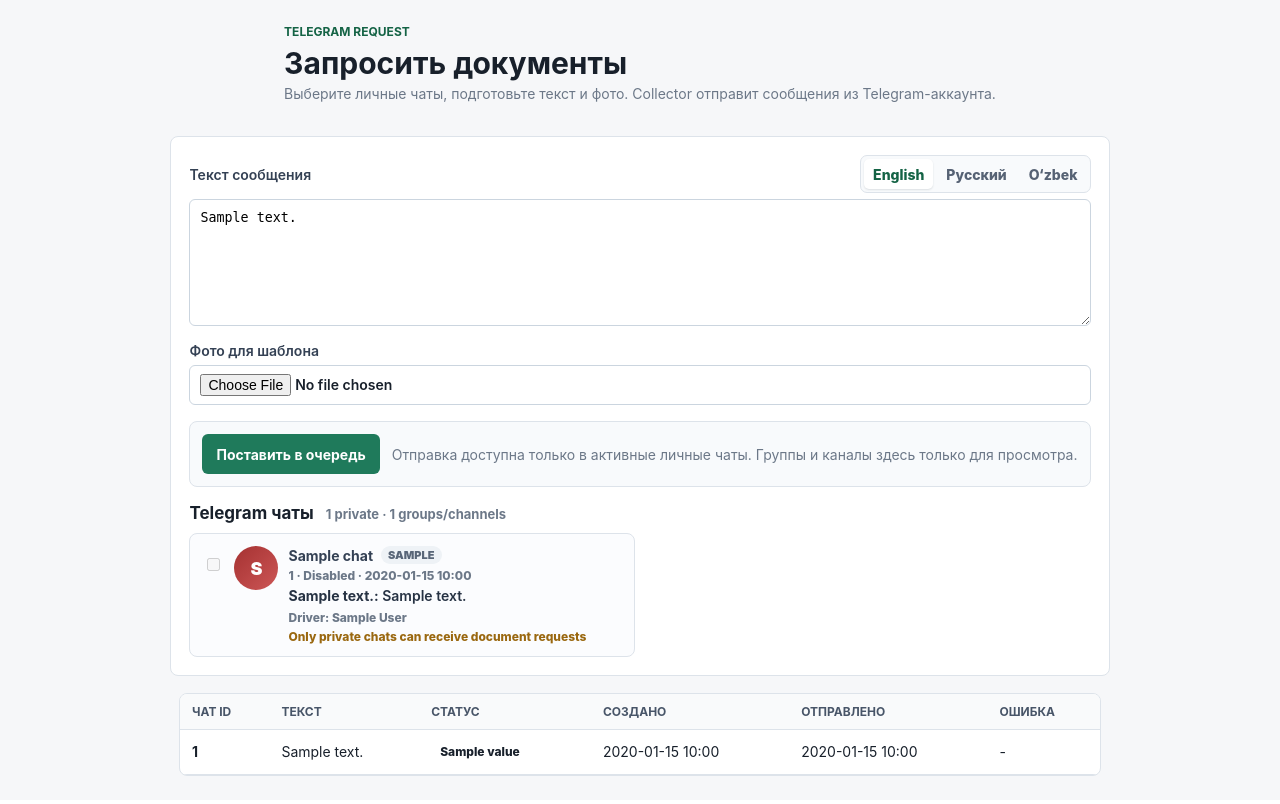
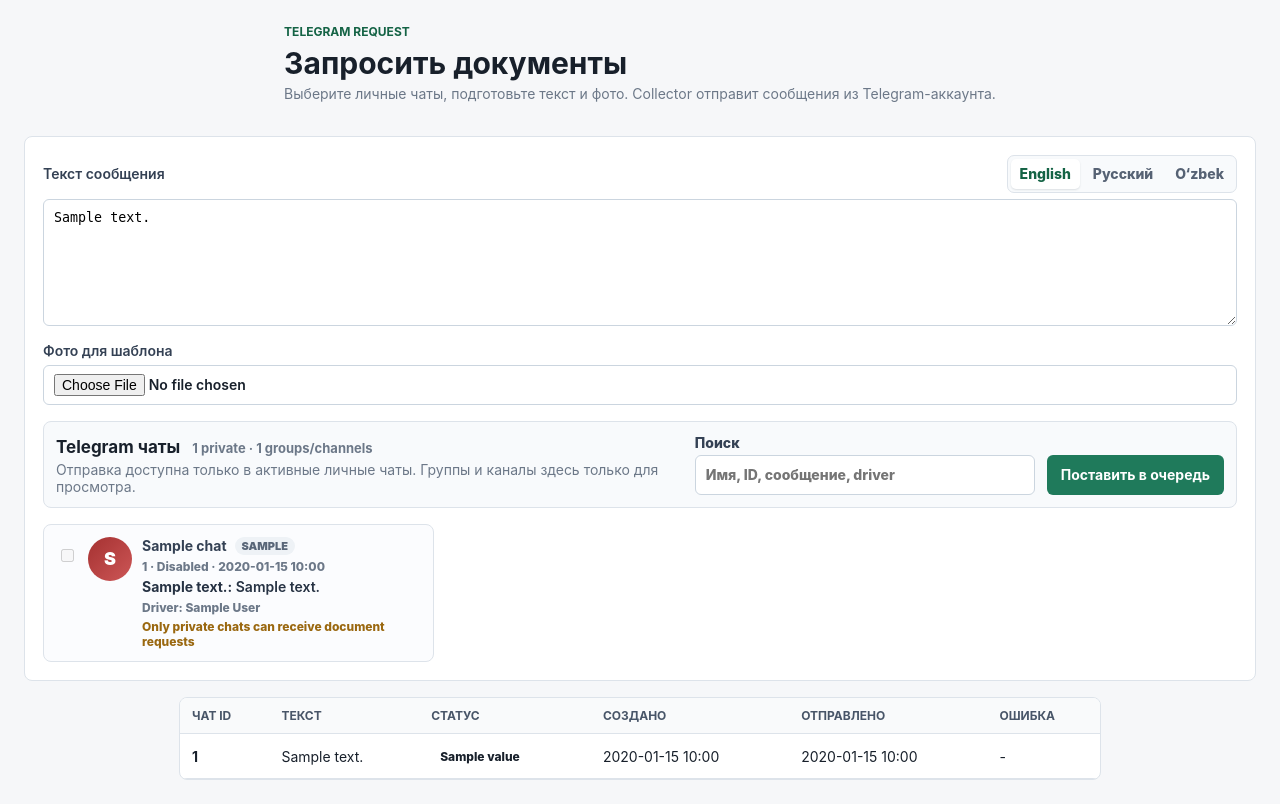
Before and after one commit to alexmorrowind/Astro-TMC, a FastAPI app: template app/web/templates/request_docs.html in a window 1280 px wide. Before the commit the page ends 776 px from the top, so only its background shows below. Run offline with FastAPI, Linux system fonts and the light colour scheme; the template is opened without the code that fills it: most values are stand-ins (such as "Sample title", 1, 10 or a date in 2020); some libraries are stand-ins or nearby versions.

Commit message:
Add Telegram chat search toolbar

```diff
--- a/app/web/static/app.js
+++ b/app/web/static/app.js
@@ -28,3 +28,31 @@ document.addEventListener("click", (event) => {
   target.hidden = !target.hidden;
   toggle.textContent = target.hidden ? "More details" : "Hide details";
 });
+
+document.addEventListener("input", (event) => {
+  const search = event.target.closest("[data-chat-search]");
+  if (!search) {
+    return;
+  }
+
+  const needle = search.value.trim().toLowerCase();
+  const picker = document.querySelector("[data-chat-picker]");
+  if (!picker) {
+    return;
+  }
+
+  let visibleCount = 0;
+  picker.querySelectorAll("[data-chat-search-text]").forEach((card) => {
+    const haystack = (card.dataset.chatSearchText || "").toLowerCase();
+    const isVisible = !needle || haystack.includes(needle);
+    card.hidden = !isVisible;
+    if (isVisible) {
+      visibleCount += 1;
+    }
+  });
+
+  const emptyState = picker.querySelector("[data-chat-search-empty]");
+  if (emptyState) {
+    emptyState.hidden = visibleCount !== 0;
+  }
+});
--- a/app/web/static/styles.css
+++ b/app/web/static/styles.css
@@ -560,32 +560,45 @@ textarea {
   resize: vertical;
 }
 
-.chat-picker {
+.chat-toolbar {
   display: grid;
-  grid-template-columns: repeat(auto-fill, minmax(340px, 1fr));
-  gap: 10px;
+  grid-template-columns: minmax(260px, 1fr) minmax(240px, 340px) auto;
+  align-items: end;
+  gap: 12px;
+  padding: 12px;
+  border: 1px solid var(--line);
+  border-radius: var(--radius);
+  background: #f8fafc;
 }
 
-.chat-picker h2 {
-  grid-column: 1 / -1;
-  margin-bottom: 0;
+.chat-toolbar h2 {
+  margin: 0;
 }
 
-.chat-picker h2 small {
+.chat-toolbar h2 small {
   color: var(--muted);
   font-size: 13px;
   margin-left: 8px;
 }
 
-.request-submit-row {
-  display: flex;
-  align-items: center;
-  gap: 12px;
-  flex-wrap: wrap;
-  padding: 12px;
-  border: 1px solid var(--line);
-  border-radius: var(--radius);
-  background: #f8fafc;
+.chat-toolbar .muted {
+  margin: 4px 0 0;
+}
+
+.chat-search {
+  display: grid;
+  gap: 4px;
+  font-weight: 800;
+}
+
+.chat-search input {
+  min-height: 40px;
+}
+
+.chat-picker {
+  display: grid;
+  grid-template-columns: repeat(auto-fill, minmax(340px, 1fr));
+  gap: 10px;
 }
 
 .chat-option {
@@ -709,6 +722,11 @@ textarea {
 
 .chat-send-note {
   color: #9a6810;
+}
+
+.chat-search-empty {
+  grid-column: 1 / -1;
+  margin: 0;
 }
 
 .switch-row {
@@ -1086,6 +1104,7 @@ code {
   .stats-grid,
   .detail-grid,
   .admin-grid,
+  .chat-toolbar,
   .details-panel,
   .command-grid,
   .login-panel {
--- a/app/web/templates/request_docs.html
+++ b/app/web/templates/request_docs.html
@@ -39,16 +39,22 @@
   <img class="template-preview" src="/static/assets/hiring_driver_documents.jpg" alt="Hiring driver documents template">
   {% endif %}
 
-  <div class="request-submit-row">
+  <div class="chat-toolbar">
+    <div>
+      <h2>Telegram чаты <small>{{ private_chat_count }} private · {{ group_chat_count }} groups/channels</small></h2>
+      <p class="muted">Отправка доступна только в активные личные чаты. Группы и каналы здесь только для просмотра.</p>
+    </div>
+    <label class="chat-search">
+      <span>Поиск</span>
+      <input type="search" data-chat-search placeholder="Имя, ID, сообщение, driver">
+    </label>
     <button class="primary-button" type="submit">Поставить в очередь</button>
-    <span class="muted">Отправка доступна только в активные личные чаты. Группы и каналы здесь только для просмотра.</span>
   </div>
 
-  <div class="chat-picker">
-    <h2>Telegram чаты <small>{{ private_chat_count }} private · {{ group_chat_count }} groups/channels</small></h2>
+  <div class="chat-picker" data-chat-picker>
     {% for chat in chats %}
     {% set can_send = chat.chat_type == 'private' and chat.is_active %}
-    <label class="chat-option telegram-chat-card {% if can_send %}sendable{% else %}readonly-chat{% endif %}" style="--chat-hue: {{ (loop.index0 * 47) % 360 }};">
+    <label class="chat-option telegram-chat-card {% if can_send %}sendable{% else %}readonly-chat{% endif %}" style="--chat-hue: {{ (loop.index0 * 47) % 360 }};" data-chat-search-text="{{ chat.title }} {{ chat.chat_id }} {{ chat.chat_type }} {{ chat.last_message_from or '' }} {{ chat.last_message_text or '' }} {{ chat.driver.full_name if chat.driver else '' }}">
       <input type="checkbox" name="chat_ids" value="{{ chat.chat_id }}" {% if not can_send %}disabled{% endif %}>
       <span class="chat-avatar">{{ (chat.title[:1] if chat.title else 'T')|upper }}</span>
       <span class="chat-content">
@@ -73,6 +79,7 @@
     {% else %}
     <p class="muted">Чатов пока нет. Перезапустите collector, чтобы он синхронизировал Telegram dialogs.</p>
     {% endfor %}
+    <p class="empty-state chat-search-empty" data-chat-search-empty hidden>Ничего не найдено. Попробуйте другой поиск.</p>
   </div>
 </form>
 
```
